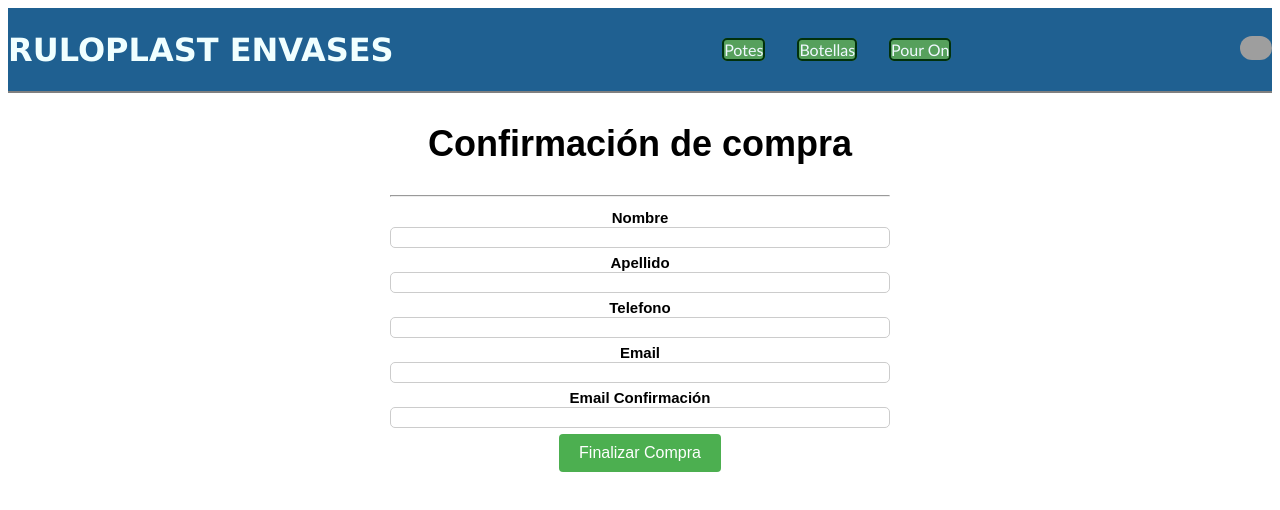
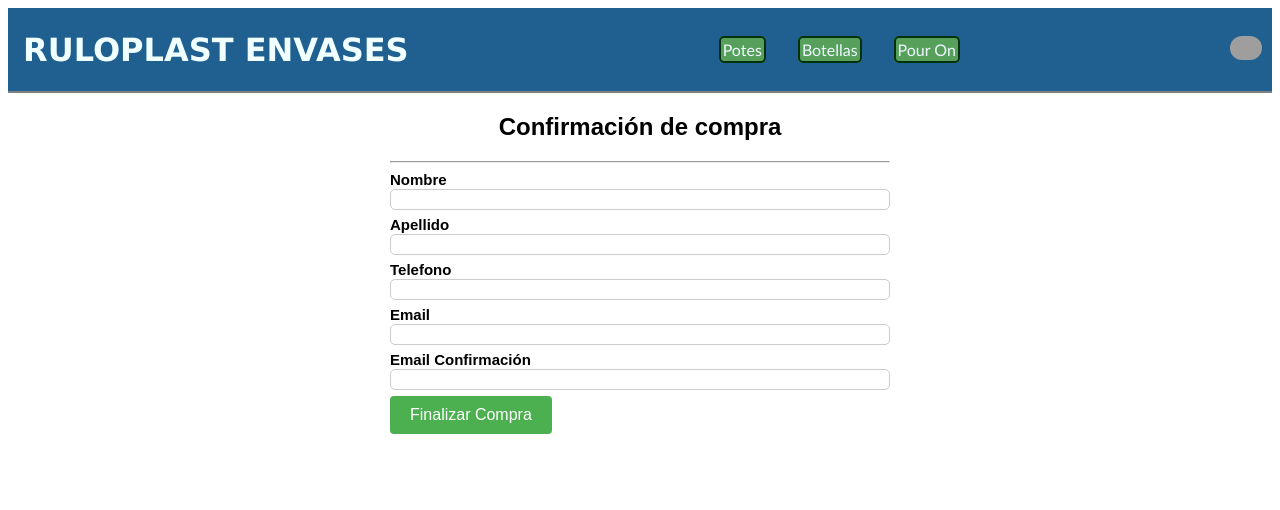
Before and after one commit to ezequielantonio19/TPFinal1, a React (Vite) app in the folder TPFinal/: page /checkout in a window 1280 px wide. Shown: the top 510 px of the page. Built offline with nearby package versions, Linux system fonts and the light colour scheme; grey boxes are pictures that could not be loaded; a web font is replaced by a local one.

Commit message:
post entr cambios

```diff
--- a/TPFinal/src/App.jsx
+++ b/TPFinal/src/App.jsx
@@ -24,7 +24,7 @@
           <Route path="/categoria/:idCategoria" element={<ItemListContainer/>} />
           <Route path="/item/:idItem" element={<ItemDetailContainer/>}/>
           <Route path='/cart' element={<Cart/>} />
-          <Route path='/checkout' element={<h2><Chekout/></h2>} />
+          <Route path='/checkout' element={<Chekout/>} />
 
           <Route path="*" element={<h2>Esta sección aún no está disponible</h2>}/>
         </Routes>
--- a/TPFinal/src/componentes/Cart/Cart.css
+++ b/TPFinal/src/componentes/Cart/Cart.css
@@ -71,7 +71,7 @@
 
   .cart-total {
     font-family: 'Ysabeau SC', sans-serif;
-    font-size: 20px;
+    font-size: 18px;
     margin-top: 20px;
   }
 
--- a/TPFinal/src/componentes/CartItem/CartItem.jsx
+++ b/TPFinal/src/componentes/CartItem/CartItem.jsx
@@ -12,8 +12,8 @@
         <div className="cart-item" key={item.id}>
             <h4> {item.nombre} </h4>
             <p> Cantidad: {cantidad} </p>
-            <p> Precio: {item.precio}  </p>
-            <p> SubTotal: {cantidad * item.precio}</p>
+            <p> Precio Unitario: $ {item.precio}  </p>
+            <p> SubTotal: $ {cantidad * item.precio}</p>
             <button onClick={() => eliminarProducto(item.id)}> Eliminar </button>
             <hr />
         </div>
--- a/TPFinal/src/componentes/Checkout/Checkout.css
+++ b/TPFinal/src/componentes/Checkout/Checkout.css
@@ -2,6 +2,14 @@
     font-family: 'Ysabeau SC', sans-serif;
     max-width: 500px;
     margin: 0 auto;
+}
+
+.formulario p{
+    font-size: 10px;
+}
+
+.formulario h3{
+    color: rgb(54, 54, 152);
 }
 
 .form-group {
@@ -60,5 +68,5 @@
   }
 
   .botonFinalizar:active {
-    background-color: #3e8e41;
+    background-color: #1b3f1c;
   }
--- a/TPFinal/src/componentes/Checkout/Chekout.jsx
+++ b/TPFinal/src/componentes/Checkout/Chekout.jsx
@@ -65,13 +65,13 @@
                     <p>
                         {producto.item.nombre} x {producto.cantidad}
                     </p>
-                    <p>Precio por unidad $ {producto.item.precio} </p>
+                    <p>Precio por unidad: $ {producto.item.precio} </p>
 
-                    <p>Subtotal $ {producto.item.precio * producto.cantidad} </p>
+                    <p>Subtotal: $ {producto.item.precio * producto.cantidad} </p>
 
 
                     <hr />
-                    <p>Total $ {total} </p>
+                    <h3>Total: $ {total} </h3>
                 </div>
             ))}
             <hr />
--- a/TPFinal/src/componentes/ItemCount/ItemCount.css
+++ b/TPFinal/src/componentes/ItemCount/ItemCount.css
@@ -35,12 +35,12 @@
 
   .item-count button {
     font-family: 'Ysabeau SC', sans-serif;
-    background-color: #ae7127;
+    background-color: #27ae97;
     color: #fff;
     border: none;
     padding: 10px 15px;
     font-size: 16px;
-    border-radius: 50px;
+    border-radius: 10px;
     cursor: pointer;
     transition: background-color 0.3s;
   }
--- a/TPFinal/src/componentes/ItemDetailContainer/ItemDetailContainer.jsx
+++ b/TPFinal/src/componentes/ItemDetailContainer/ItemDetailContainer.jsx
@@ -25,13 +25,7 @@
         .catch(error => console.log(error))
 }, [idItem])
 
-  //useEffect (() =>{
-   // getEnvase(idItem)
-    //.then(res => setEnvase(res))
-    //.catch (error => console.log(error))
 
-  //}, [idItem]
-  //)
   return (
     <div> <ItemDetail  {...envase} /></div>
   )
--- a/TPFinal/src/componentes/NavBar/NavBar.css
+++ b/TPFinal/src/componentes/NavBar/NavBar.css
@@ -5,23 +5,38 @@
     justify-content: space-between;
     border-bottom: 2px solid grey;
     background-color: rgb(31, 96, 145);
+    padding-left: 10px;
+    padding-right: 10px;
         font-family:'Lucida Sans', 'Lucida Sans Regular', 'Lucida Grande', 'Lucida Sans Unicode', Geneva, Verdana, sans-serif
 }
 
-.logo{
+.logo {
     color:azure;
     text-decoration: none;
+    margin-left: 5px;
+    transition: color 1s;
 }
 
-.navLink{
+.logo:hover{
+    color:rgb(0, 6, 10);
+
+}
+
+.navLink {
     text-decoration: none;
     background-color: rgb(86, 160, 92);
     border: 2px solid rgb(1, 49, 12);
     border-radius: 5px;
     color:aliceblue;
+    padding: 2px;
+    cursor: pointer;
+    transition: background-color 0.3s;
 
 }
 
+.navLink:hover{
+    background-color: rgb(33, 61, 35);
+}
 
 li {display: inline-block;
 margin: 1rem;
```
